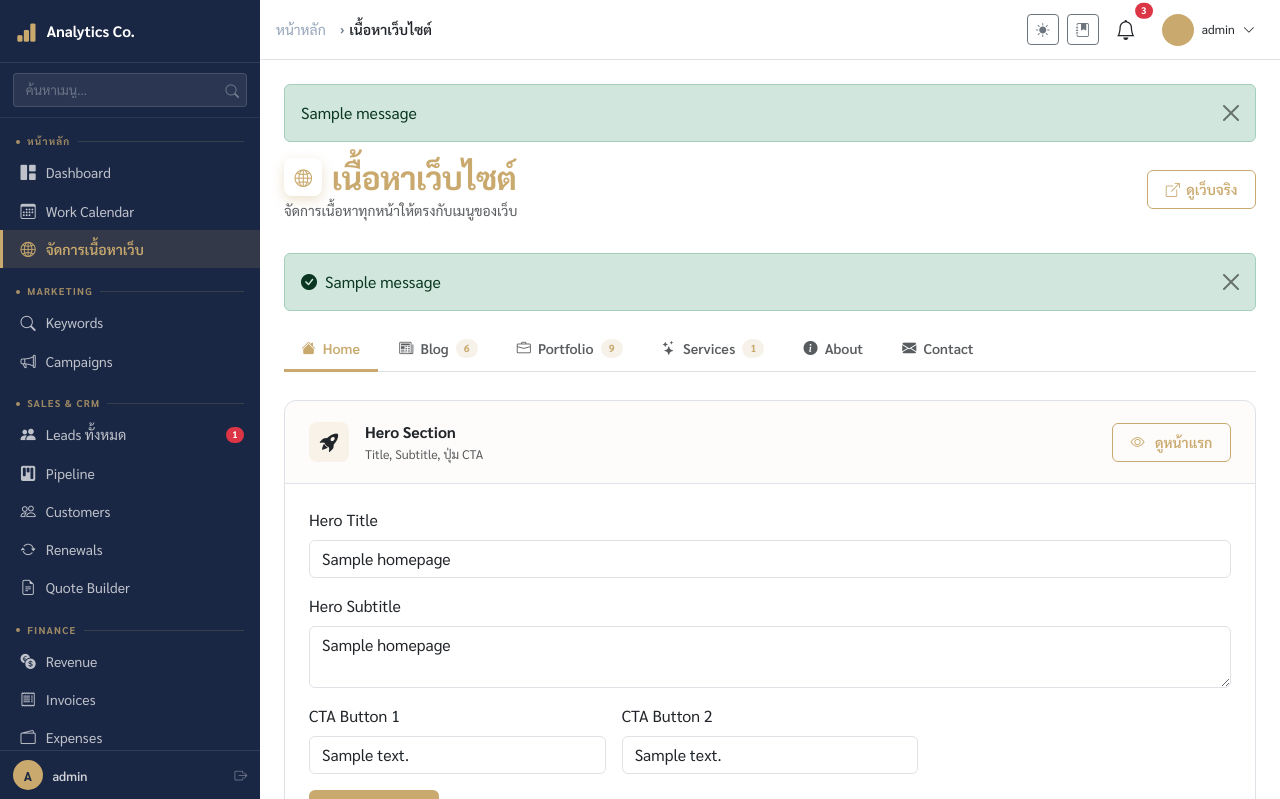
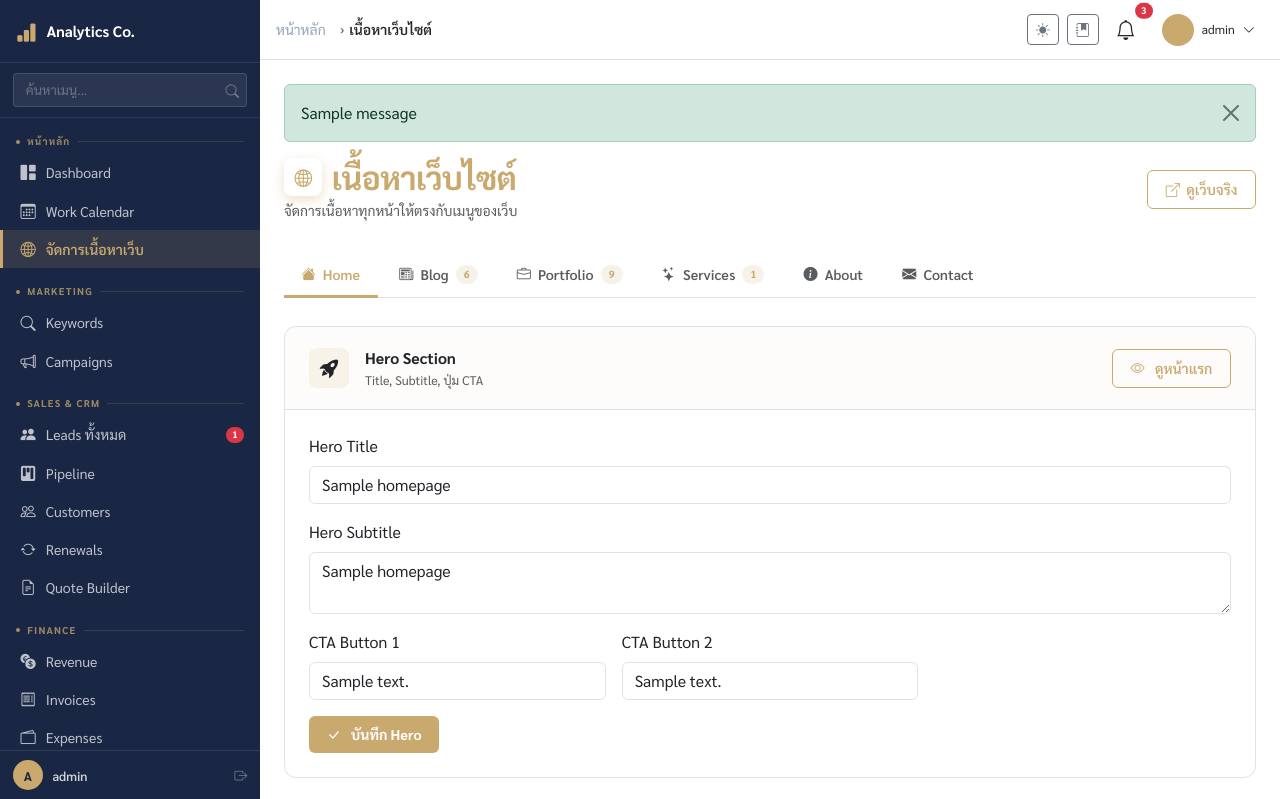
Before and after one commit to Telesale-Team/Autoblog-system-claude, a Django app: page /owner/website-content/ in a window 1280 px wide. Shown: the top 799 px of the page. Run offline with Django 5.2, Linux system fonts and the light colour scheme; a user stored in the database is signed in; data comes from the database, SQL or seed files in the repository; tables that the repository leaves empty hold one stand-in row (values such as "Sample post"); one stand-in notice (Sample message) is shown; data that the repository does not hold is empty; parts of the project's set-up code (start-up, migrations or seed data) failed here and were passed over; some libraries are stand-ins or nearby versions.

Commit message:
Fix: ลบ messages block ซ้ำใน website_content.html (base.html handle แล้ว)
Co-Authored-By: Claude Sonnet 4.6 <noreply@anthropic.com>

```diff
--- a/dashboard/templates/dashboard/website_content.html
+++ b/dashboard/templates/dashboard/website_content.html
@@ -126,14 +126,6 @@
   </a>
 </div>
 
-{% if messages %}
-  {% for message in messages %}
-  <div class="alert alert-success alert-dismissible fade show mb-3" role="alert">
-    <i class="bi bi-check-circle-fill me-2"></i>{{ message }}
-    <button type="button" class="btn-close" data-bs-dismiss="alert"></button>
-  </div>
-  {% endfor %}
-{% endif %}
 
 <!-- === Tab Navigation — ตรงกับ Public Navbar === -->
 <div class="wc-tabs">
```
